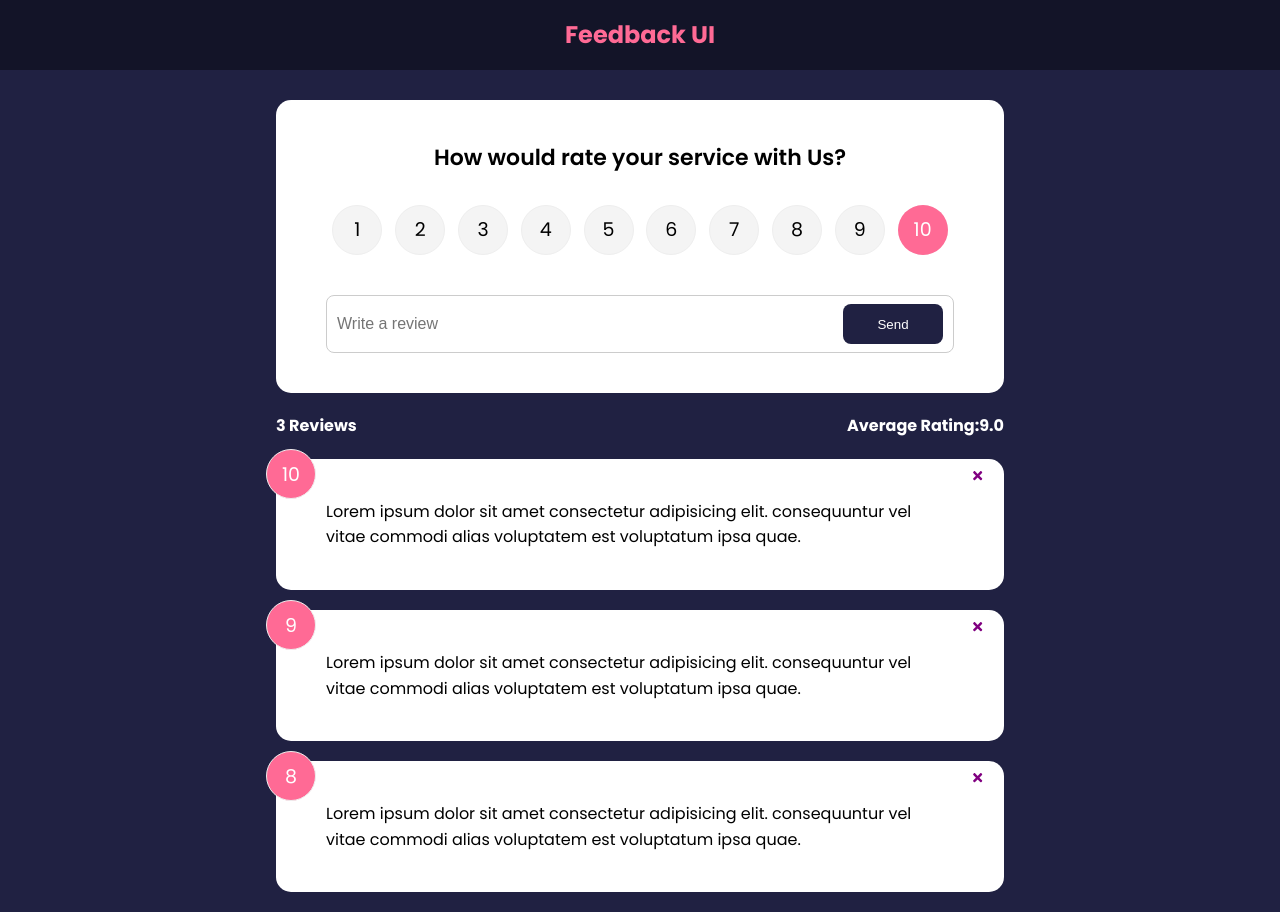
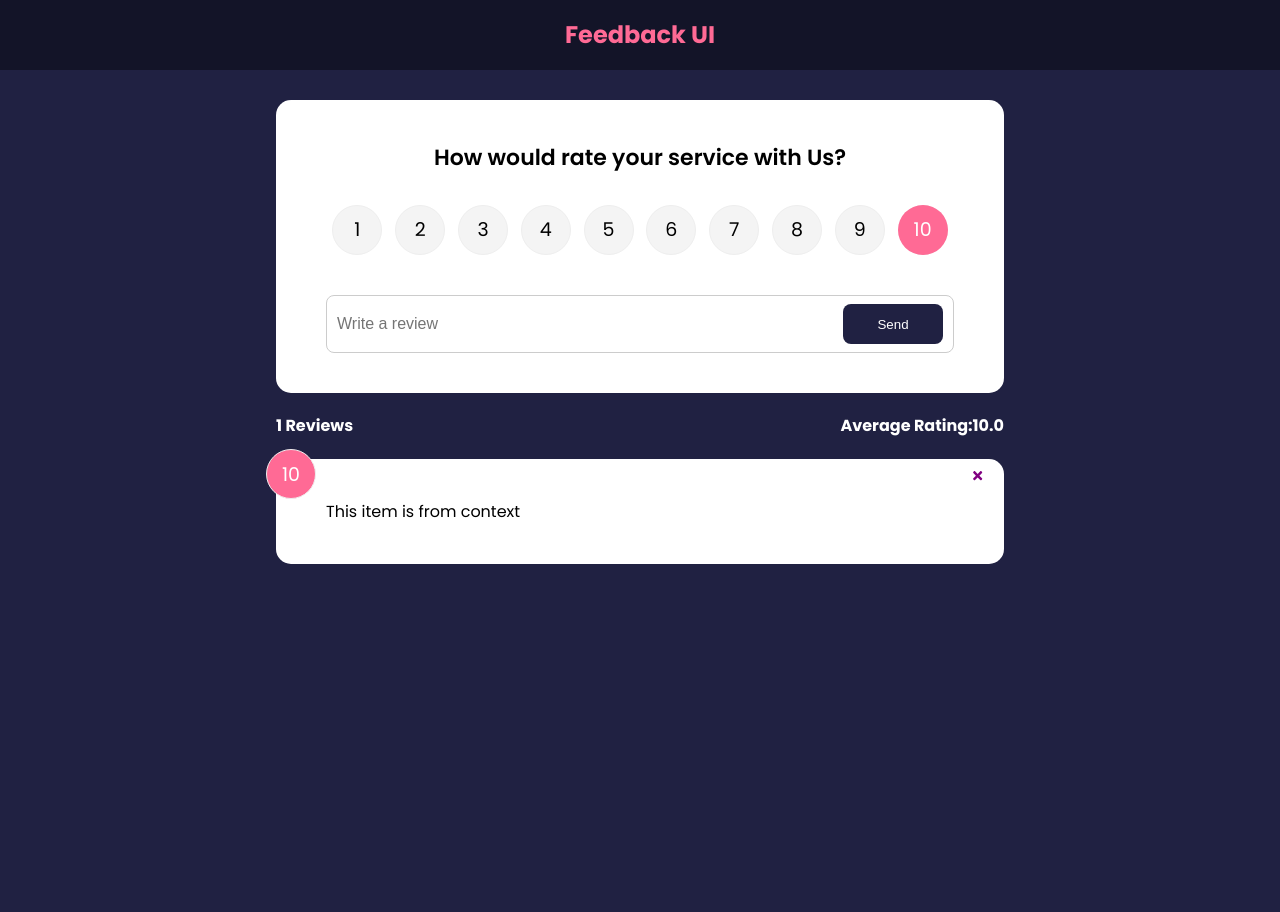
Before and after one commit to Emmanuel687/Expense-, a React (Create React App) app: page / in a window 1280 px wide. After the commit the page ends 800 px from the top, so only its background shows below. Built offline with nearby package versions, Linux system fonts and the light colour scheme.

Commit message:
Passed Context hook in Feedback list and stats

```diff
--- a/src/App.js
+++ b/src/App.js
@@ -25,8 +25,8 @@ const App = () => {
       <Header />
       <div className="container">
         <FeedbackForm handleAdd={addFeedback}/>
-        <FeedbackStats feedback={feedback}/>
-        <FeedbackList feedback={feedback} handleDelete={deleteFeedback} />
+        <FeedbackStats/>
+        <FeedbackList handleDelete={deleteFeedback} />
       </div>
     </div>
     </FeedbackProvider>
--- a/src/components/FeedbackList.jsx
+++ b/src/components/FeedbackList.jsx
@@ -1,8 +1,12 @@
 import React from "react";
+import { useContext } from "react";
 import FeedbackItem from "./FeedbackItem";
-import PropTypes from "prop-types";
-import { motion, AnimatePresence} from "framer-motion";
-function FeedbackList({ feedback, handleDelete }) {
+import { motion, AnimatePresence } from "framer-motion";
+import FeedbackContext from "../context/FeedbackContext";
+
+function FeedbackList({ handleDelete }) {
+  const { feedback } = useContext(FeedbackContext);
+
   if (!feedback || feedback.length === 0) {
     return <p>No Feedback yet</p>;
   }
@@ -14,7 +18,7 @@ function FeedbackList({ feedback, handleDelete }) {
             key={item.id}
             initial={{ opacity: 0 }}
             animate={{ opacity: 1 }}
-            exit={{opacitty:0}}
+            exit={{ opacitty: 0 }}
           >
             <FeedbackItem
               key={item.id}
@@ -27,14 +31,5 @@ function FeedbackList({ feedback, handleDelete }) {
     </div>
   );
 }
-FeedbackItem.PropTypes = {
-  feedback: PropTypes.arrayOf(
-    PropTypes.shape({
-      id: PropTypes.number.isRequired,
-      text: PropTypes.string.isRequired,
-      rating: PropTypes.number.isRequired,
-    })
-  ),
-};
 
 export default FeedbackList;
--- a/src/components/FeedbackStats.jsx
+++ b/src/components/FeedbackStats.jsx
@@ -1,11 +1,15 @@
 import React from "react";
+import FeedbackContext from "../context/FeedbackContext";
+import { useContext } from "react";
 
-export default function FeedbackStats({feedback}) {
-    let average = feedback.reduce((acc,cur)=>{
-               return acc+cur.rating
+export default function FeedbackStats() {
+  const { feedback } = useContext(FeedbackContext);
 
-    },0 )/feedback.length
-    average=average.toFixed(1)
+  let average =
+    feedback.reduce((acc, cur) => {
+      return acc + cur.rating;
+    }, 0) / feedback.length;
+  average = average.toFixed(1);
   return (
     <div className="feedback-stats">
       <h4>{feedback.length} Reviews</h4>
```
